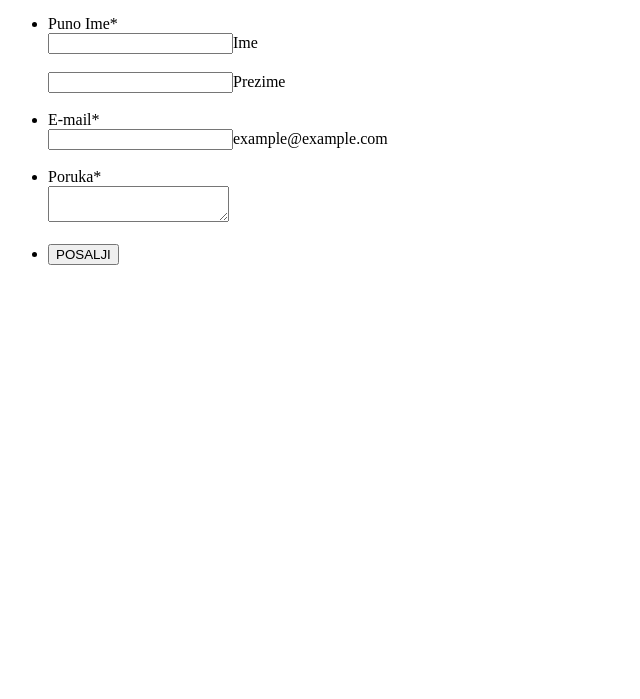
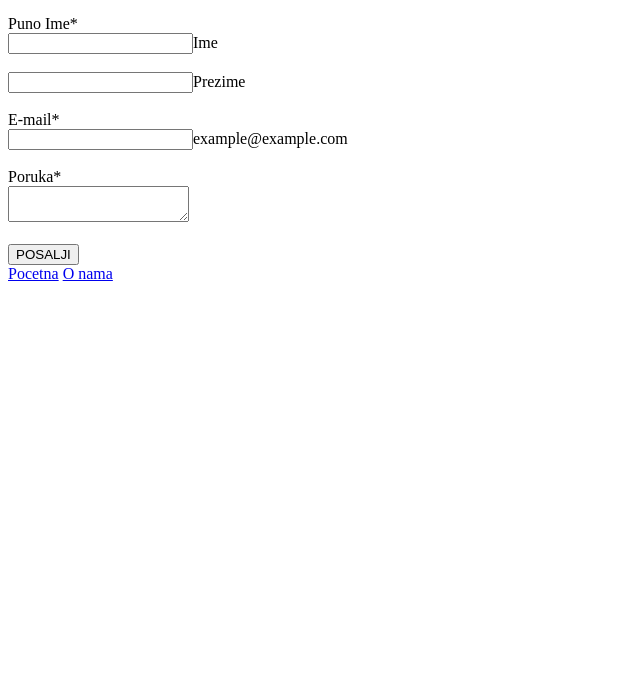
Before and after one commit to matiazic/pekara, a plain HTML site: page kontakt.html in a window 1280 px wide. Shown: the part 101-800 px from the top of the page, without its empty margins (0-640 px from the left). Drawn offline with Linux system fonts and the light colour scheme.

Commit message:
Add files via upload

```diff
--- a/kontakt.html
+++ b/kontakt.html
@@ -3,53 +3,51 @@
   <head>
     <meta charset="UTF-8" />
     <meta name="viewport" content="width=device-width, initial-scale=1.0" />
-    <title>Document</title>
+    <title>Kontakt</title>
   </head>
   <body>
-    <ul class="form-section page-section">
-      <li>
-        <div>
     <div>
       <h1>Kontakt</h1>
       <div>
-              Sva polja popunite ispravno da bi smo mogli da vas kontaktiramo
-              nazad!
+        Sva polja popunite ispravno da bi smo mogli da vas kontaktiramo nazad!
       </div>
     </div>
-        </div>
-      </li>
+
     <br />
-      <li>
+    <form action="mailto:lazovicmatia12@gmail.com" method="post">
+      <div>
         <label>Puno Ime<span class="form-required">*</span> </label>
+
         <div>
-          <div>
-            <span><input type="text" required="" /><label>Ime</label></span><br /><br />
+          <span><input type="text" required="" /><label>Ime</label></span
+          ><br /><br />
           <span><input /><label>Prezime</label></span>
         </div>
       </div>
-      </li>
+
       <br />
-      <li>
+
       <div>
         <label> E-mail<span class="form-required">*</span> </label>
       </div>
       <div>
         <span><input type="email" /><label>example@example.com</label></span>
       </div>
-      </li>
+
       <br />
-      <li>
+
       <div>
         <label> Poruka<span class="form-required">*</span> </label>
       </div>
       <div><textarea required=""></textarea></div>
-      </li>
+
       <br />
-      <li>
+
       <div>
         <div><button type="submit">POSALJI</button></div>
       </div>
-      </li>
-    </ul>
+    </form>
+<a href="index.html">Pocetna</a>
+    <a href="onama.html">O nama</a>
   </body>
 </html>
```
Also changed, not shown: onama.html (+3 -1 lines). Lines whose indentation alone changed are shown as unchanged.
